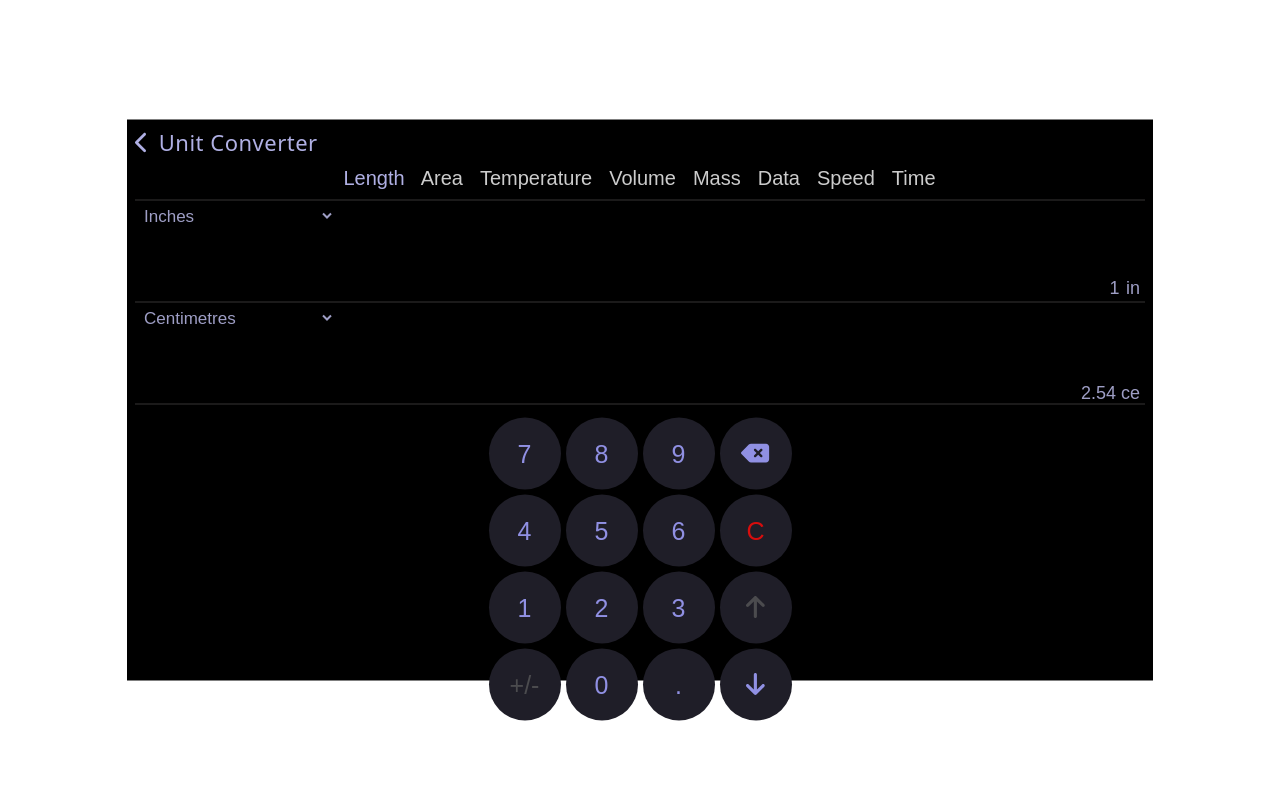
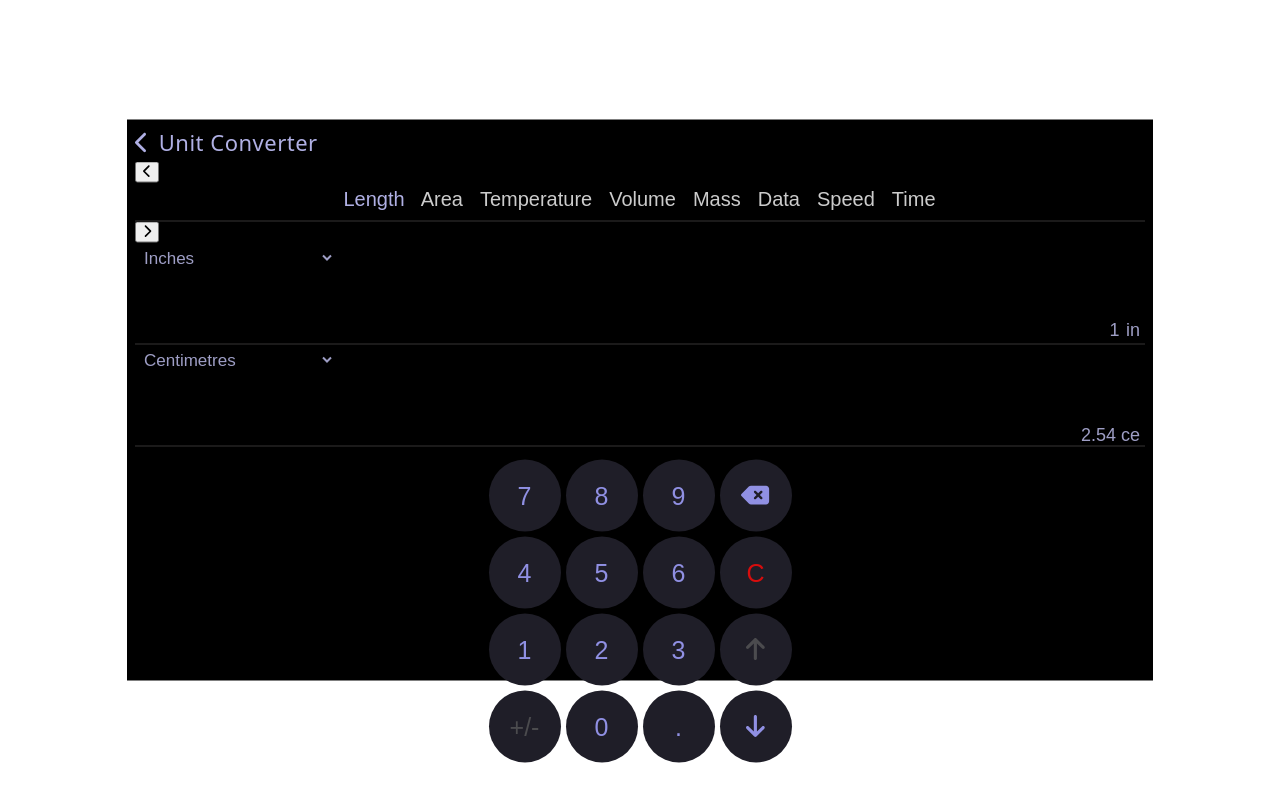
Before and after one commit to AnjumSunkesula/Calculator-App, a React (Vite) app: page / in a window 1280 px wide. Both pictures are taken after a click on the icon 183 px from the left and 267 px from the top of the page. Built offline with nearby package versions, Linux system fonts and the light colour scheme.

Commit message:
added scroll functionality to categories

```diff
--- a/src/components/ScaleConverter/scaleConverter.jsx
+++ b/src/components/ScaleConverter/scaleConverter.jsx
@@ -1,7 +1,7 @@
 import './scaleConverter.css';
-import React, {useState} from 'react';
+import React, {useState, useRef, useEffect} from 'react';
 import { FontAwesomeIcon } from '@fortawesome/react-fontawesome';
-import { faChevronLeft } from '@fortawesome/free-solid-svg-icons';
+import { faChevronLeft, faChevronRight } from '@fortawesome/free-solid-svg-icons';
 import Keypad from '../keypad';
 
 
@@ -134,6 +134,38 @@ function ScaleConverter ({ toggleView, handleClick, display, handleClear, handle
         return (numValue * conversionFactor).toFixed(2);
     };
 
+    // ARROW SLIDER
+    const scrollRef = useRef(null);
+    const [atStart, setAtStart] = useState(true);
+    const [atEnd, setAtEnd] = useState(false);
+
+    useEffect(() => {
+    const handleScroll = () => {
+        const scroller = scrollRef.current;                                    //get the current DOM element from the ref
+        setAtStart(scroller.scrollLeft === 0);                                 //check if we're at side(left)
+        setAtEnd(scroller.scrollLeft + scroller.clientWidth >= scroller.scrollWidth);  //check if we've scrolled to the end
+    };
+
+    const scroller = scrollRef.current;                                            //access the scrollable element
+    if (scroller) {
+        scroller.addEventListener("scroll", handleScroll);
+        handleScroll();                                                            //immediately run to set the initial scroll state
+    }
+
+    return () => {
+        if (scroller) scroller.removeEventListener("scroll", handleScroll);         // Cleanup function: remove the scroll listener when the component unmounts
+    };
+    }, []);
+
+
+    const scrollLeft = () => {
+        scrollRef.current.scrollBy({ left: -200, behavior: 'smooth' });              //scrollBy: built-in js DOM method
+    };
+    const scrollRight = () => {
+        scrollRef.current.scrollBy({ left: 200, behavior: 'smooth' });                //scrollref.current is literally HTML <div>, so we can call DOM methods like scrollBy() directly.its like"hey browser,scroll this div sideways by 200px"
+    };
+
+
 
     return(
         <>
@@ -148,21 +180,26 @@ function ScaleConverter ({ toggleView, handleClick, display, handleClear, handle
                     <div className='heading'>Unit Converter</div>
                 </div>
 
-                <div className="categories">
-                    {Object.keys(categories).map((category) => (
+                <div className="category-scroll-container">
+                    <button className={`scroll-arrow left ${atStart ? 'hidden' : ''}`} onClick={scrollLeft}> <FontAwesomeIcon icon={faChevronLeft}/> </button>
+                    <div className="categories" ref={scrollRef}>
+                        {Object.keys(categories).map((category) => (
                         <button
                             key={category}
                             onClick={() => {
-                                setCurrentCategory(category);
-                                setFromUnit(categories[category].units[0]);
-                                setToUnit(categories[category].units[1]);
+                            setCurrentCategory(category);
+                            setFromUnit(categories[category].units[0]);
+                            setToUnit(categories[category].units[1]);
                             }}
                             className={currentCategory === category ? "active" : ""}
                         >
                             {category}
                         </button>
-                    ))}
+                        ))}
+                    </div>
+                    <button className={`scroll-arrow right ${atEnd ? 'hidden' : ''}`} onClick={scrollRight}><FontAwesomeIcon icon={faChevronRight}/></button>
                 </div>
+
 
                 <div className="conversion-display">
                     <div className="from-unit">
```
